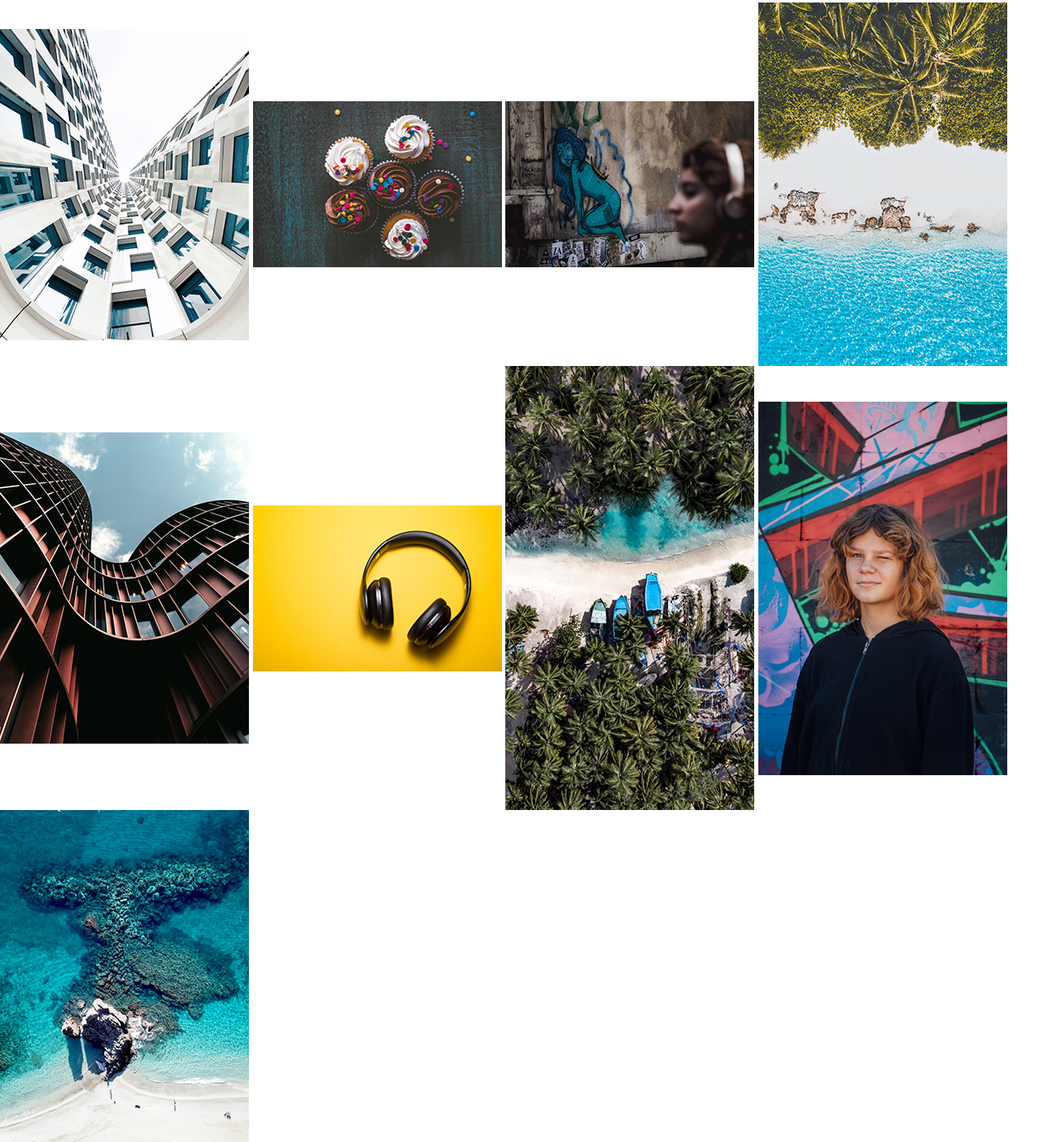
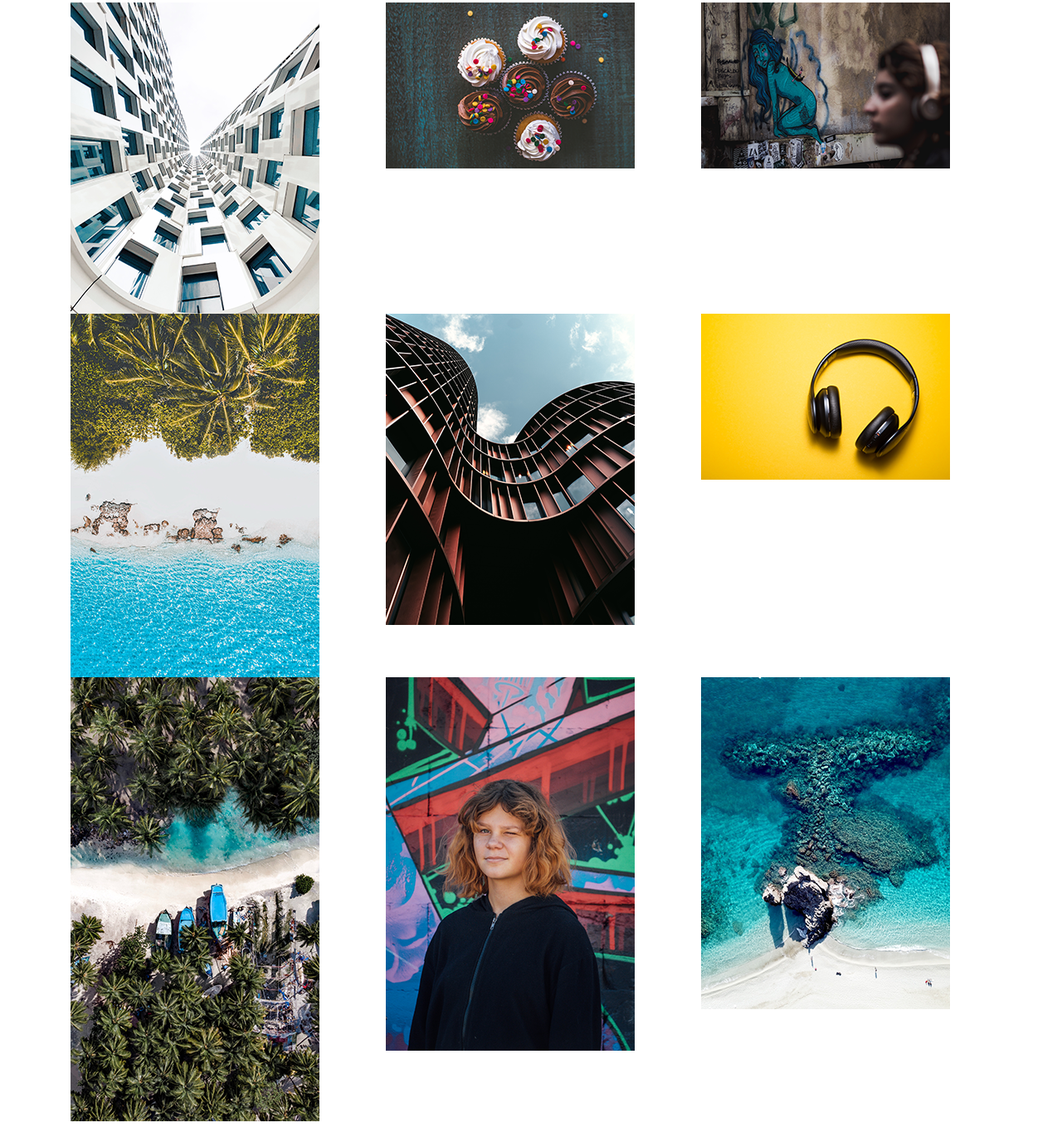
Before and after one commit to lesliemanly/m2-hw2-manly-leslie, a plain HTML site: page index.html in a window 1280 px wide. Shown: the part 53-1429 px from the top of the page at 83% size. After the commit the page ends 1404 px from the top, so only its background shows below. Drawn offline with nearby package versions, Linux system fonts and the light colour scheme.

Commit message:
Add boostrap grid to the images

```diff
--- a/index.html
+++ b/index.html
@@ -13,32 +13,59 @@
   <body>
     <h1>Image Gallery</h1>
 
-    <img src="img/hw2-image1.png"  alt="Building with Windows" title="Building with Windows">
+    <div class="container">
+
+      <div class="row">
+
+        <div class="col">
+          <img src="img/hw2-image1.png" alt="Building with Windows" title="Building with Window">
           </img>
+        </div>
 
+        <div class="col">
           <img src="img/hw2-image2.png" alt="Cupcakes" title="Cupcakes">
           </img>
+        </div>
 
+        <div class="col">
           <img src="img/hw2-image3.png" alt="Woman with Headphones" title="Woman with Headphones">
           </img>
+        </div>
 
+        <div class="col">
           <img src="img/hw2-image4.png" alt="Beach" title="Beach">
           </img>
+        </div>
 
+        <div class="col">
           <img src="img/hw2-image5.png" alt="Bronze Curved Building" title="Bronze Curved Building">
           </img>
+        </div>
 
+        <div class="col">
           <img src="img/hw2-image6.png" alt="Headphones" title="headphones">
           </img>
+        </div>
 
-    <img src="img/hw2-image7.png" alt="Boats on Island" title="Boats on Island">
+        <div class="col">
+          <img src="img/hw2-image7.png"  alt="Boats on Island" title="Boats on Island">
           </img>
+        </div>
 
+        <div class="col">
           <img src="img/hw2-image8.png" alt="Girl" title="Girl">
           </img>
+        </div>
 
+        <div class="col">
           <img src="img/hw2-image9.png" alt="Reef" title="Reef">
           </img>
+        </div>
+
+
+      </div>
+
+    </div>
 
     <!-- Optional JavaScript -->
     <!-- jQuery first, then Popper.js, then Bootstrap JS -->
```
Lines whose indentation alone changed are shown as unchanged.
